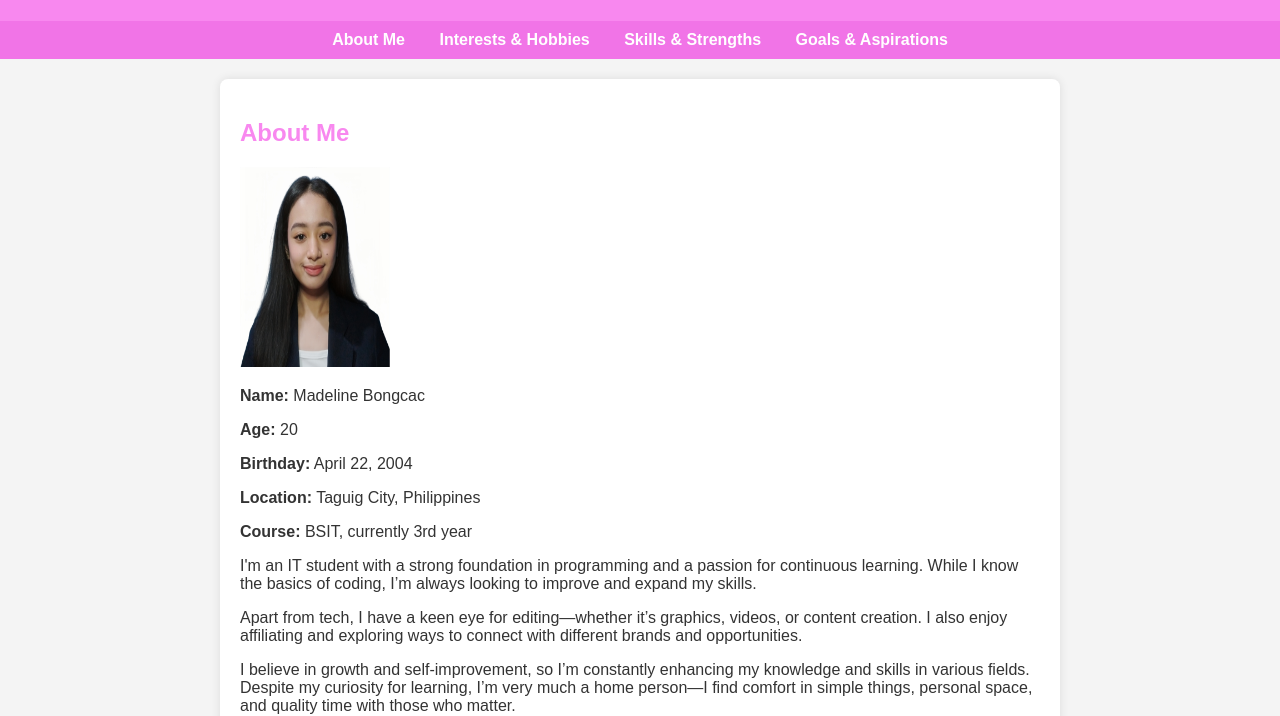
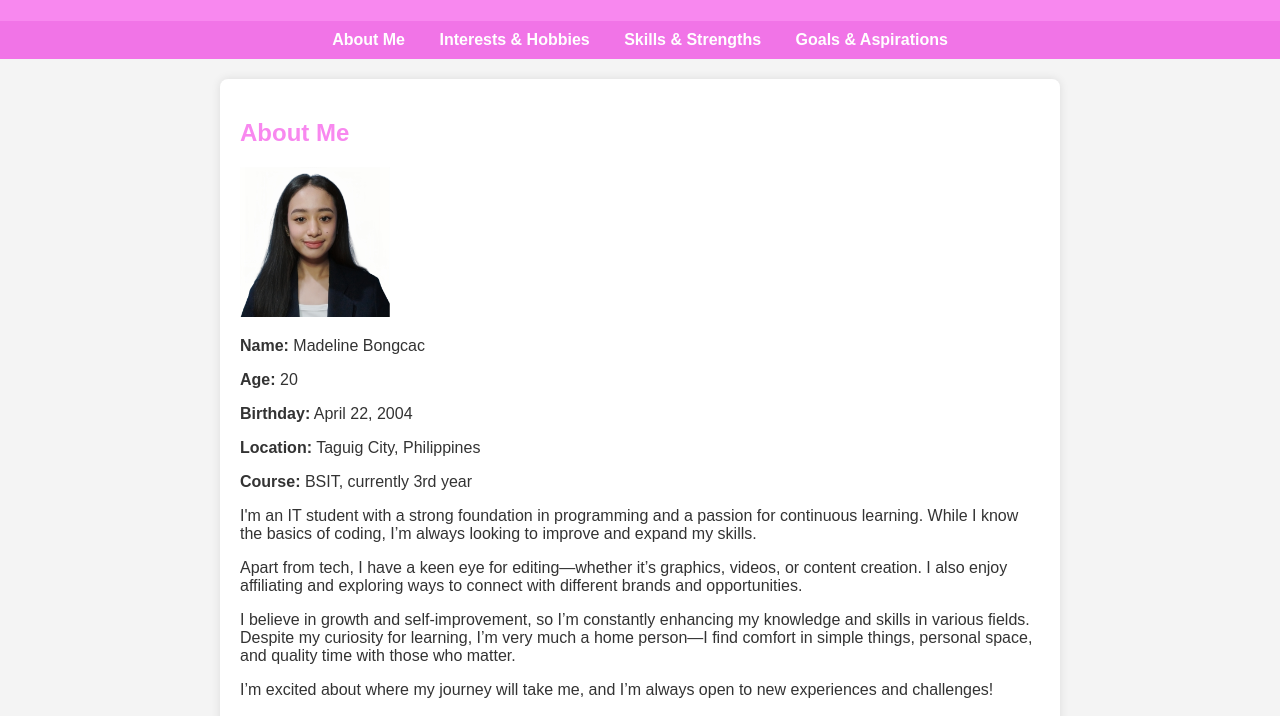
Before and after one commit to 15Ryuu/My-First-Website-Deployment, a plain HTML site: page index.html in a window 1280 px wide. Shown: the part 99-815 px from the top of the page. Drawn offline with Linux system fonts and the light colour scheme.

Commit message:
Update index.html

```diff
--- a/index.html
+++ b/index.html
@@ -22,7 +22,7 @@
 
     <section id="about">
         <h2>About Me</h2>
-        <img src="Bongcac,Madeline A. (2).jpg" alt="Formal Picture" width="150" height="200">
+        <img src="Bongcac,Madeline A. (2).jpg" alt="Formal Picture" width="150" height="150">
         <p><strong>Name:</strong> Madeline Bongcac</p>
         <p><strong>Age:</strong> 20</p>
         <p><strong>Birthday:</strong> April 22, 2004</p>
```
